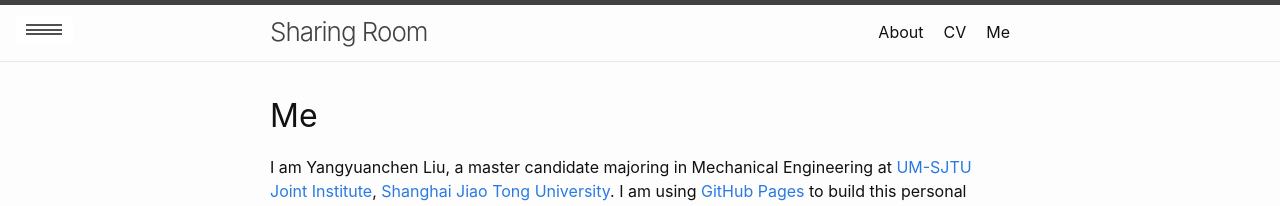
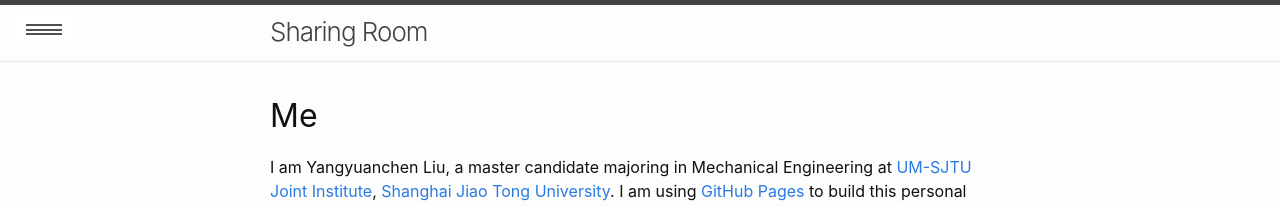
Before and after one commit to lyyc199586/lyyc199586.github.io, a Jekyll site: the page built from index.md, in a window 1280 px wide. Shown: the top 206 px of the page. Built offline with Jekyll 4.4.1, drawn with Linux system fonts in a browser that asks for light colours; formulas are drawn with MathJax 3.

Commit message:
deactivate top nav

```diff
--- a/_includes/header.html
+++ b/_includes/header.html
@@ -6,7 +6,7 @@
     {%- assign titles_size = site.pages | map: 'title' | join: '' | size -%}
     <a class="site-title" rel="author" href="{{ "/" | relative_url }}">{{ site.title | escape }}</a>
 
-    {%- if titles_size > 0 -%}
+    <!-- {%- if titles_size > 0 -%}
       <nav class="site-nav">
         <input type="checkbox" id="nav-trigger" class="nav-trigger" />
         <label for="nav-trigger">
@@ -26,6 +26,6 @@
           {%- endfor -%}
         </div>
       </nav>
-    {%- endif -%}
+    {%- endif -%} -->
   </div>
 </header>
--- a/_includes/sidebar.html
+++ b/_includes/sidebar.html
@@ -38,5 +38,6 @@
     </p>
   </div>
 
-    {%- include toc.html -%}
+  {%- include toc.html -%}
+
 </div>
--- a/_sass/minima/_layout.scss
+++ b/_sass/minima/_layout.scss
@@ -184,6 +184,7 @@
     float: left;
   }
 }
+
 
 /*
  * Sidebar
```
